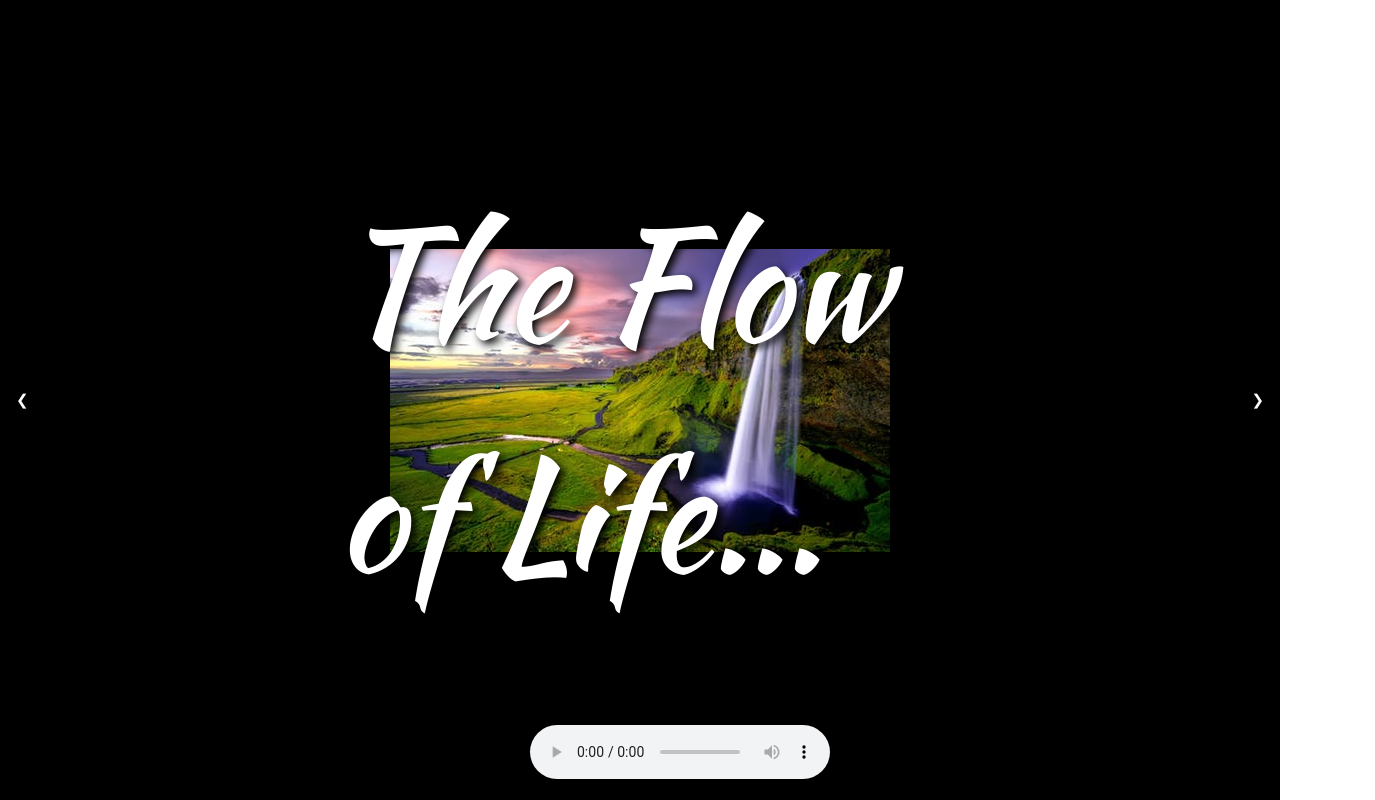
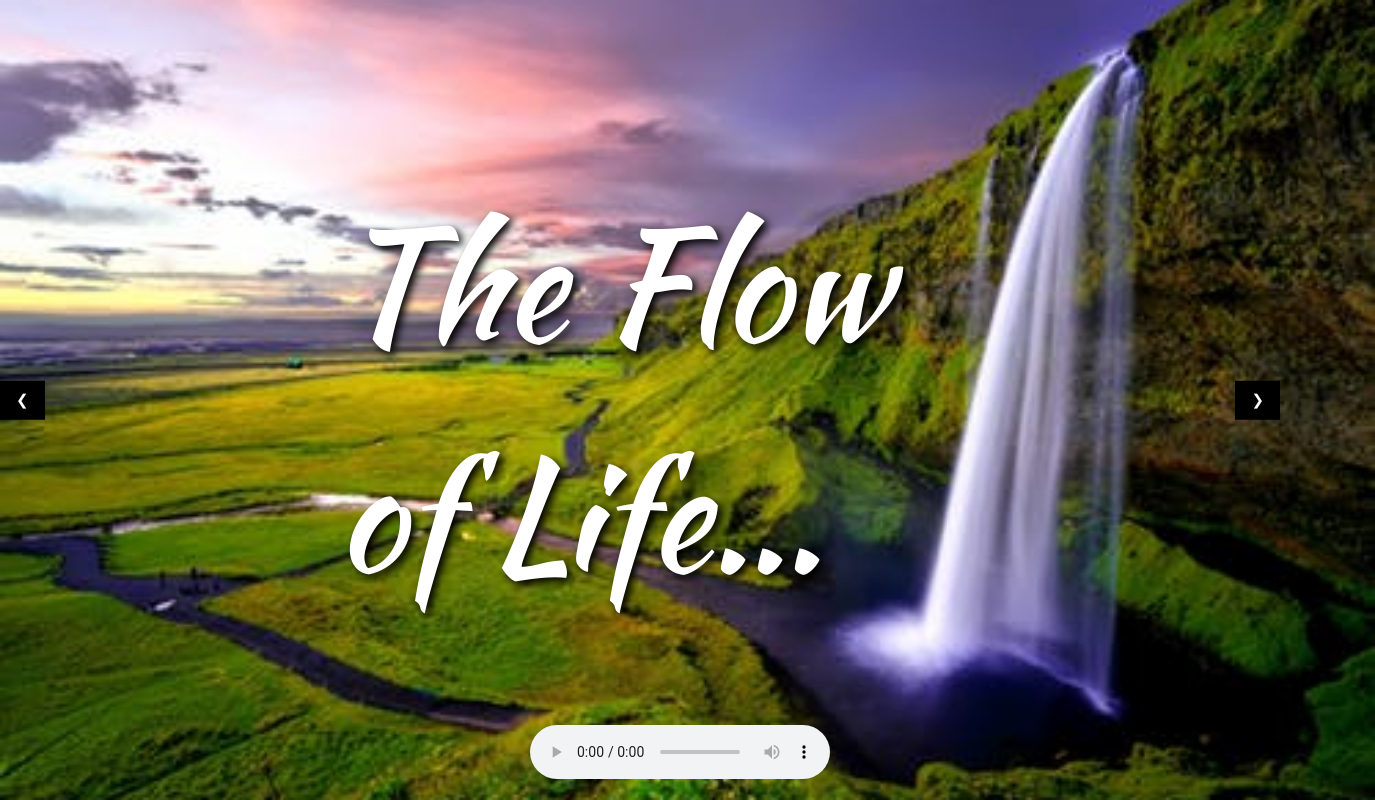
Before and after one commit to eray2023/3-html-pres-ray-V2, a plain HTML site: page index.html in a window 1280 px wide. Shown: the whole page, 1375 px wide, since content can reach past the window. Drawn offline with Linux system fonts and the light colour scheme; no server answers.

Commit message:
not working test

```diff
--- a/css/style.css
+++ b/css/style.css
@@ -22,7 +22,8 @@ p,h1,h2,h3,h4,h5 {
     height: 100%;
     background-position: center;
     background-repeat: no-repeat;
-    background-size:auto;
+    background-size: cover;
+    width: 1375px;
 }
 
 .black-shadow {
```
Also changed, not shown: index.html (+1 -1 lines).
